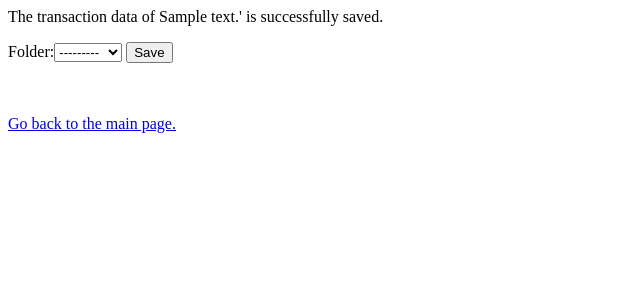
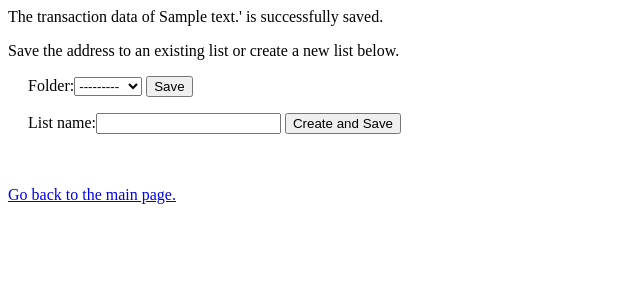
Before and after one commit to lidia-k/EtherJin, a Django app: a page that uses etherscan_app/templates/etherscan_app/results.html in a window 1280 px wide. Shown: the top 300 px of the page, without its empty margins (0-640 px from the left). Run offline with Django 3.2, Linux system fonts and the light colour scheme; a user stored in the database is signed in; tables that the repository leaves empty hold one stand-in row (values such as "Sample post").

Commit message:
add create_folder_form to the results template and forms.py and update the create_folder view

```diff
--- a/etherscan_app/forms.py
+++ b/etherscan_app/forms.py
@@ -6,3 +6,6 @@ class FolderSelectionForm(forms.Form):
     def __init__(self, folders, *args, **kwargs):
         super(FolderSelectionForm, self).__init__(*args, **kwargs)
         self.fields['folder'].queryset = folders.values_list('folder', flat=True)
+
+class FolderCreationFrom(forms.Form):
+    folder = forms.CharField(label='List name', max_length=50)
--- /dev/null
+++ b/etherscan_app/templates/etherscan_app/create-folder.html
@@ -0,0 +1,6 @@
+<form action="{% url 'etherscan_app:create-folder' %}" method="post">
+    {% csrf_token %}
+    <label for="folder_name">Name of a new list:</label>
+    <input type="text" name="folder_name" id="folder_name" size=30>
+    <input type="submit" value="Create">
+</form>
--- a/etherscan_app/templates/etherscan_app/create_list.html
+++ /dev/null
@@ -1,6 +0,0 @@
-<form action="{% url 'etherscan_app:create_list' %}" method="post">
-    {% csrf_token %}
-    <label for="list_name">Name of a new list:</label>
-    <input type="text" name="list_name" id="list_name" size=30>
-    <input type="submit" value="Create">
-</form>
--- a/etherscan_app/templates/etherscan_app/index.html
+++ b/etherscan_app/templates/etherscan_app/index.html
@@ -1,7 +1,7 @@
 {% if user and not user.is_anonymous %}
     <h1>Welcome to the Etherscan Search, {{ user.get_full_name }}!</h1>
     <a href="{% url 'etherscan_app:search' %}">Search for an address/contract</a><br>
-    <a href="{% url 'etherscan_app:create-list' %}">Create a list</a><br>
+    <a href="{% url 'etherscan_app:create-folder' %}">Create a list</a><br>
     <a href="{% url 'etherscan_app:show-folders' %}">View Lists</a>
     <br><br>
     <a href="{% url 'logout' %}">Logout</a>
--- a/etherscan_app/templates/etherscan_app/results.html
+++ b/etherscan_app/templates/etherscan_app/results.html
@@ -1,11 +1,23 @@
+<style>
+    form {
+        text-indent: 20px;
+    }
+</style>
 <p>The transaction data of {{ address }}' is successfully saved.</p>
 
-<!--TODO inside the form, add the address by using a hidden input field with HTML-->
+<p>Save the address to an existing list or create a new list below.</p>
 <form action="{% url 'etherscan_app:save-address-to-folder' %}" method="post">
     {% csrf_token %}
-    {{ form }}
+    {{ folder_selection_form }}
     <input type="hidden" name="address" value="{{ address }}">
     <input type="submit" value="Save">
+</form>
+
+<form action="{% url 'etherscan_app:create-folder' %}" method="post">
+    {% csrf_token %}
+    {{ folder_creation_form }}
+    <input type="hidden" name="address" value="{{ address }}">
+    <input type="submit" value="Create and Save">
 </form>
 
 <br><br><a href="{% url 'etherscan_app:index' %}">Go back to the main page.</a>
--- a/etherscan_app/urls.py
+++ b/etherscan_app/urls.py
@@ -13,6 +13,6 @@ urlpatterns = [
     path('folders/<str:folder>', views.show_folder, name="show-folder"),
     path('<str:address>/transactions', views.show_transactions, name='show-transactions'),
     path('user_addresses', views.show_user_addresses, name='user_addresses'),
-    path('create-list', views.create_list, name='create-list'),
+    path('create-list', views.create_folder, name='create-folder'),
     path('view-lists', views.show_folders, name="show-folders"),
 ]
--- a/etherscan_app/views.py
+++ b/etherscan_app/views.py
@@ -7,7 +7,7 @@ from django_q.tasks import async_task
 
 from etherscan_app.models import Address, Folder
 from etherscan_app.utils import validate_address
-from etherscan_app.forms import FolderSelectionForm
+from etherscan_app.forms import FolderSelectionForm, FolderCreationFrom
 
 
 @login_required(login_url='/')
@@ -45,9 +45,15 @@ def submit_address(request):
 @login_required(login_url='/')
 def show_results(request, address):
     address = Address.objects.get(address=address)
+    folder_selection_form = FolderSelectionForm(request.user.folders)
+    folder_creation_form = FolderCreationFrom()
 
-    form = FolderSelectionForm(request.user.folders)
-    return render(request, 'etherscan_app/results.html', {'address': address.pk, 'form': form})
+    context = {
+        'address': address.pk,
+        'folder_selection_form': folder_selection_form,
+        'folder_creation_form': folder_creation_form,
+    }
+    return render(request, 'etherscan_app/results.html', context=context)
 
 @login_required(login_url='/')
 def save_address_to_folder(request):
@@ -81,13 +87,18 @@ def show_user_addresses(request):
     return render(request, 'etherscan_app/user_addresses.html', {'addresses': addresses})
 
 @login_required(login_url='/')
-def create_list(request):
+def create_folder(request):
     if request.method == "GET":
-        return render(request, 'etherscan_app/create-list.html')
+        return render(request, 'etherscan_app/create-folder.html')
     else:
-        list_name = request.POST.get("list_name")
-        Folder.objects.create(user = request.user,folder = list_name)
-        return HttpResponse(status=200)
+        user = request.user
+        folder_name = request.POST.get("folder")
+        #TODO rename folder field of Folder to folder_name once the model is fixed
+        folder = Folder.objects.create(user=user, folder=folder_name)
+        address = request.POST.get("address")
+        address = Address.objects.get(users=user, address=address)
+        address.folders.add(folder)
+        return redirect(reverse('etherscan_app:show-folder', kwargs={'folder':folder}))
 
 @login_required(login_url='/')
 def show_folders(request):
```
